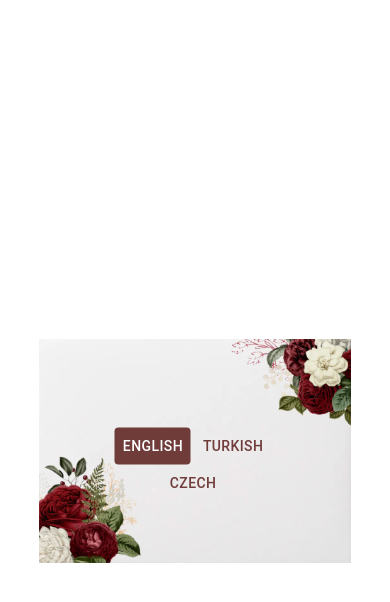
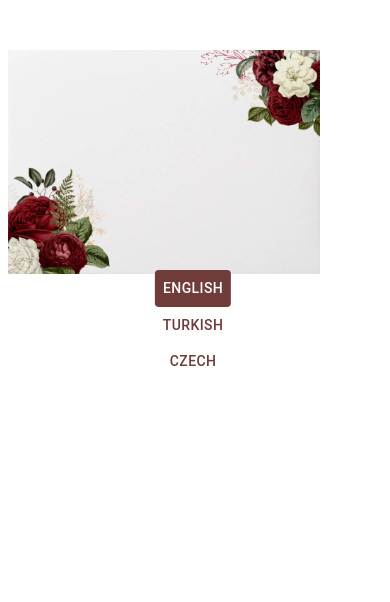
Before and after one commit to wonderunka/wonderunka.github.io, a React (Create React App) app: page / in a window 390 px wide. Shown: the top 602 px of the page. Built offline with nearby package versions, Linux system fonts and the light colour scheme.

Commit message:
updated styles for mobile screen

```diff
--- a/src/Envelope.css
+++ b/src/Envelope.css
@@ -1,30 +1,28 @@
-/* App.css */
-.envelope-container {
-  display: flex;
-  align-items: center;
-  justify-content: center;
-  height: 100vh;
-  /* Set the container to full viewport height */
-}
-
-.envelope-img {
-  width: 80vw;
-  /* Adjust width for smaller screens */
-  margin-top: 5vh;
-  /* Adjust margin for spacing */
-}
-
 .name-tag {
   font-size: 6vw;
   position: absolute;
   top: 50%;
+  /* Position the element at the vertical center */
   left: 50%;
   transform: translate(-50%, -50%);
   font-weight: bold;
-  /* Responsive font size */
   text-align: center;
-  /* Center text */
-  margin-top: 5vh;
+  /* Center the text */
   color: rgb(111, 60, 58);
   font-family: 'MrsEavesRoman Regular';
 }
+
+
+.language-buttons {
+  position: absolute;
+  bottom: 5vh;
+  /* Adjust bottom positioning */
+  left: 50%;
+  transform: translateX(-50%);
+}
+
+/* Adjust envelope image margin */
+.envelope-img {
+  width: 80vw;
+  margin-top: 5vh;
+}
```
